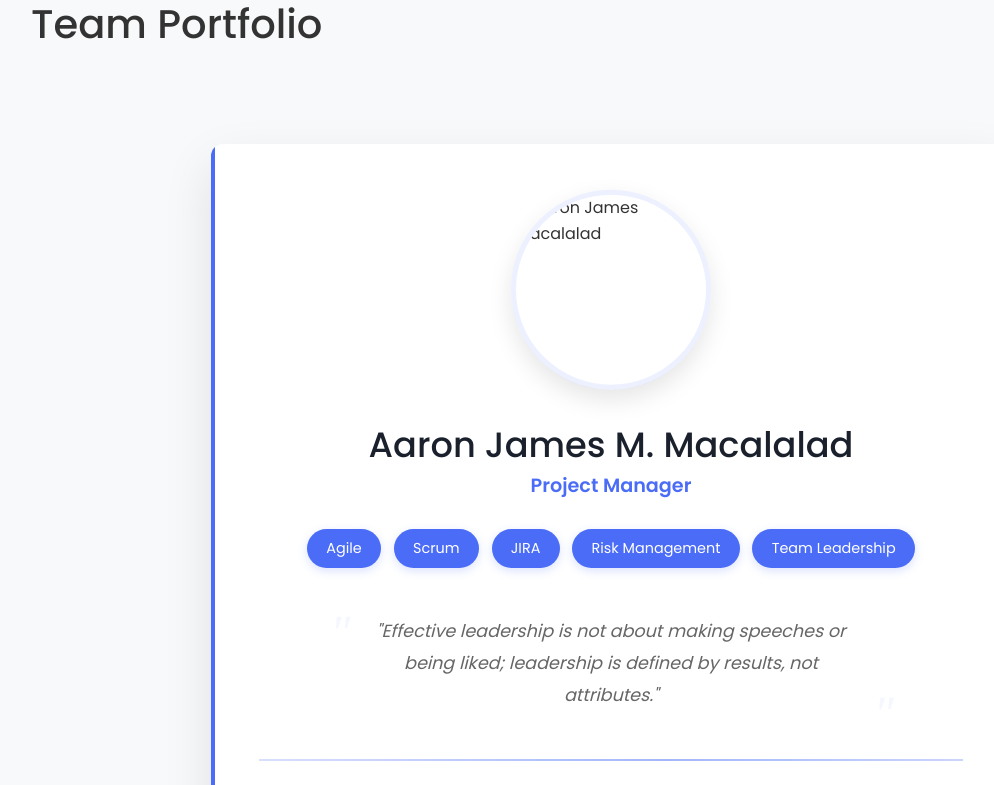
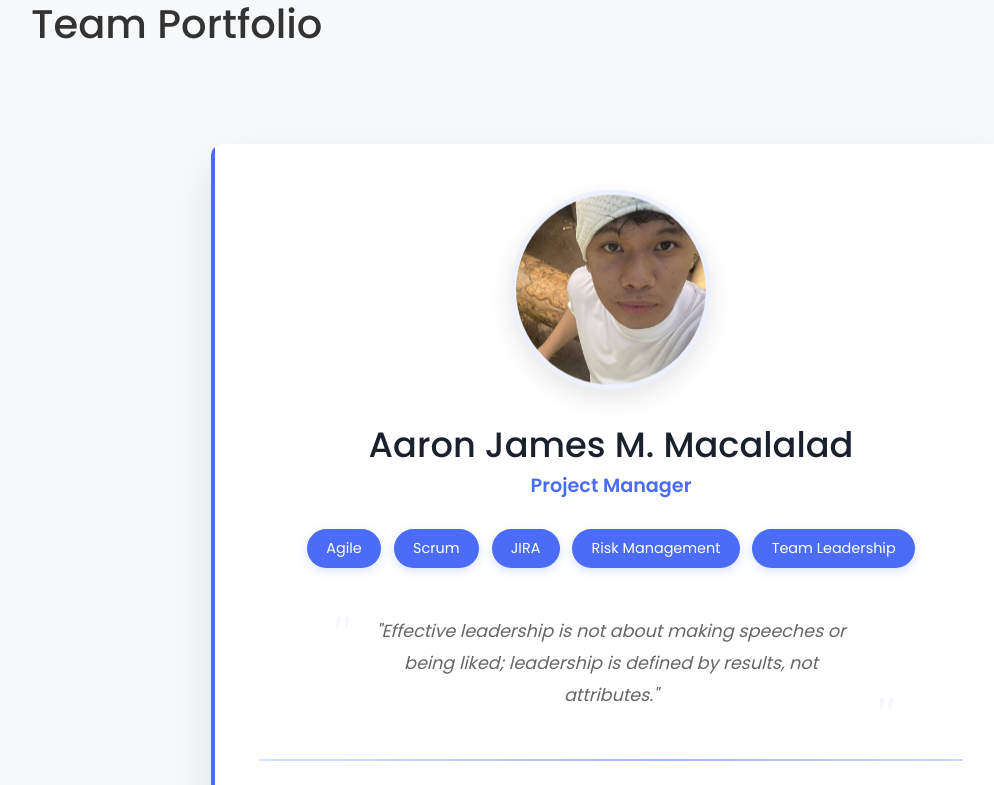
Before and after one commit to phantom1107/Team-Portfolio, a plain HTML site: page aaron.html in a window 1280 px wide. Shown: the top 785 px of the page, without its empty margins (29-1023 px from the left). Drawn offline with nearby package versions, Linux system fonts and the light colour scheme; files whose address does not match are found by name.

Commit message:
Update aaron.html

```diff
--- a/aaron.html
+++ b/aaron.html
@@ -23,7 +23,7 @@
 
     <main class="container">
       <div class="member-detail">
-        <img src="template/aaron.jpg" alt="Aaron James Macalalad"/>
+        <img src="aaron.jpg" alt="Aaron James Macalalad"/>
         <h1>Aaron James M. Macalalad</h1>
         <h2>Project Manager</h2>
 
```
